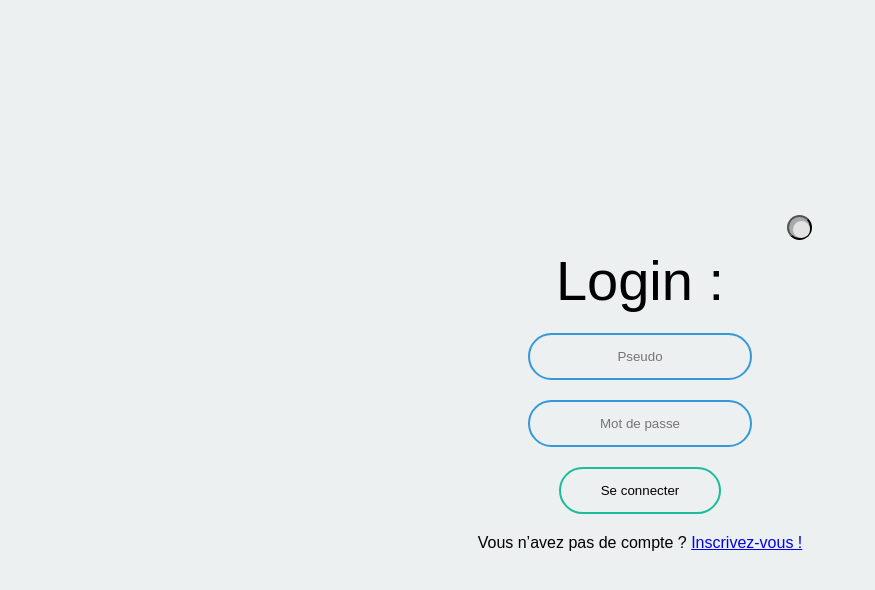
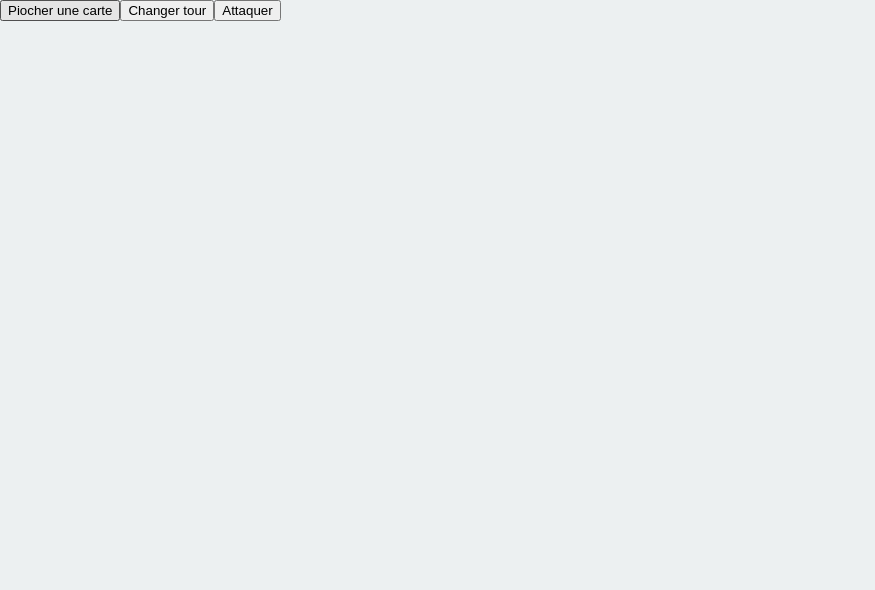
Before and after one commit to LorianneSoulignac/League-of-stone, a React (Create React App) app in the folder los-ui-master/: page /#/jeu in a window 1280 px wide. Before the commit this address led to /#/signin. Shown: the top 590 px of the page, without its empty margins (0-875 px from the left). Built offline with nearby package versions, Linux system fonts and the light colour scheme; a web font is replaced by a local one.

Commit message:
ajout de modal classe game

```diff
--- a/los-ui-master/package.json
+++ b/los-ui-master/package.json
@@ -6,6 +6,7 @@
     "axios": "^0.18.0",
     "react": "^16.7.0",
     "react-dom": "^16.7.0",
+    "react-responsive-modal": "^3.5.1",
     "react-router-dom": "^4.3.1",
     "react-scripts": "^2.1.2"
   },
--- a/los-ui-master/public/index.html
+++ b/los-ui-master/public/index.html
@@ -24,6 +24,7 @@
     -->
     <!-- Font -->
     <link href="https://fonts.googleapis.com/css?family=Roboto|Thasadith|ZCOOL+QingKe+HuangYou" rel="stylesheet">
+
     <title>React App</title>
   </head>
   <body>
--- a/los-ui-master/src/App.js
+++ b/los-ui-master/src/App.js
@@ -10,6 +10,7 @@ import {
 import Game from "./Game";
 import Signin from './pages/SigninSignup/Signin';
 import Signup from './pages/SigninSignup/Signup';
+import Jeu from "./pages/Jeu/Jeu"
 
 import "./App.css";
 
@@ -48,13 +49,16 @@ class App extends Component {
         <Switch>
           <Route
             path="/signin"
+
             render={props => (
               <Signin setSessionToken={this.setSessionToken} {...props} />
             )}
           />
           />
           <Route path="/signup" component={Signup} />
+          <Route path="/jeu" component={Jeu} />
           <PrivateRoute component={Game} isConnected={this.state.isConnected} />
+          <PrivateRoute component={Jeu} isConnected={this.state.isConnected} />
         </Switch>
       </Router>
     );
--- a/los-ui-master/src/Game.js
+++ b/los-ui-master/src/Game.js
@@ -1,17 +1,33 @@
 import React, { Component } from "react";
+import "./App.css";
+// import { Link } from 'react-router-dom';
 
-import logo from "./logo.svg";
-import "./App.css";
+import Modal from 'react-responsive-modal';
 
 class Game extends Component {
+  state = {
+    open: false,
+  };
+
+  onOpenModal = () => {
+    this.setState({ open: true });
+  };
+
+  onCloseModal = () => {
+    this.setState({ open: false });
+  };
+
   render() {
+    const { open } = this.state;
     return (
-      <div className="App">
-        <header className="App-header">
-          <img src={logo} className="App-logo" alt="logo" />
-          <h2>League of Stones</h2>
-          <p>Bienvenue</p>
-        </header>
+      <div>
+        <button onClick={this.onOpenModal}>Open modal</button>
+        <Modal open={open} onClose={this.onCloseModal} center>
+          <h2>Match-making</h2>
+          <div className="requete"></div>
+          <div classeName="searchChampion"></div>
+          <button onClick={this.onCloseModal}>Open modal</button>
+        </Modal>
       </div>
     );
   }
--- /dev/null
+++ b/los-ui-master/src/pages/Jeu/Jeu.js
@@ -0,0 +1,15 @@
+import React, { Component } from 'react';
+
+class Jeu extends Component {
+    render() {
+        return (
+            <div>
+                <button>Piocher une carte</button>
+                <button>Changer tour</button>
+                <button>Attaquer</button>
+            </div>
+        );
+    }
+}
+
+export default Jeu;
--- a/los-ui-master/src/pages/SigninSignup/Signin.js
+++ b/los-ui-master/src/pages/SigninSignup/Signin.js
@@ -69,7 +69,7 @@ class Signin extends Component {
                 placeholder="Mot de passe"
                 className="password"
               />
-              <button class="unmask" type="button" title="Mask/Unmask password to check content">Unmask</button>
+              <button className="unmask" type="button" title="Mask/Unmask password to check content">Unmask</button>
             </label>
           </div>
           <div>
--- a/los-ui-master/src/pages/SigninSignup/SigninSignup.css
+++ b/los-ui-master/src/pages/SigninSignup/SigninSignup.css
@@ -6,7 +6,7 @@ body{
 
 /* titre league of stone */
 #titre{
-    color:black;
+    color:  black;
     font-size: 350%;
     margin: 0;
 }
```
Also changed, not shown: los-ui-master/src/Game.css (added), 1 other file (tests, documents, lock files or other folders).
